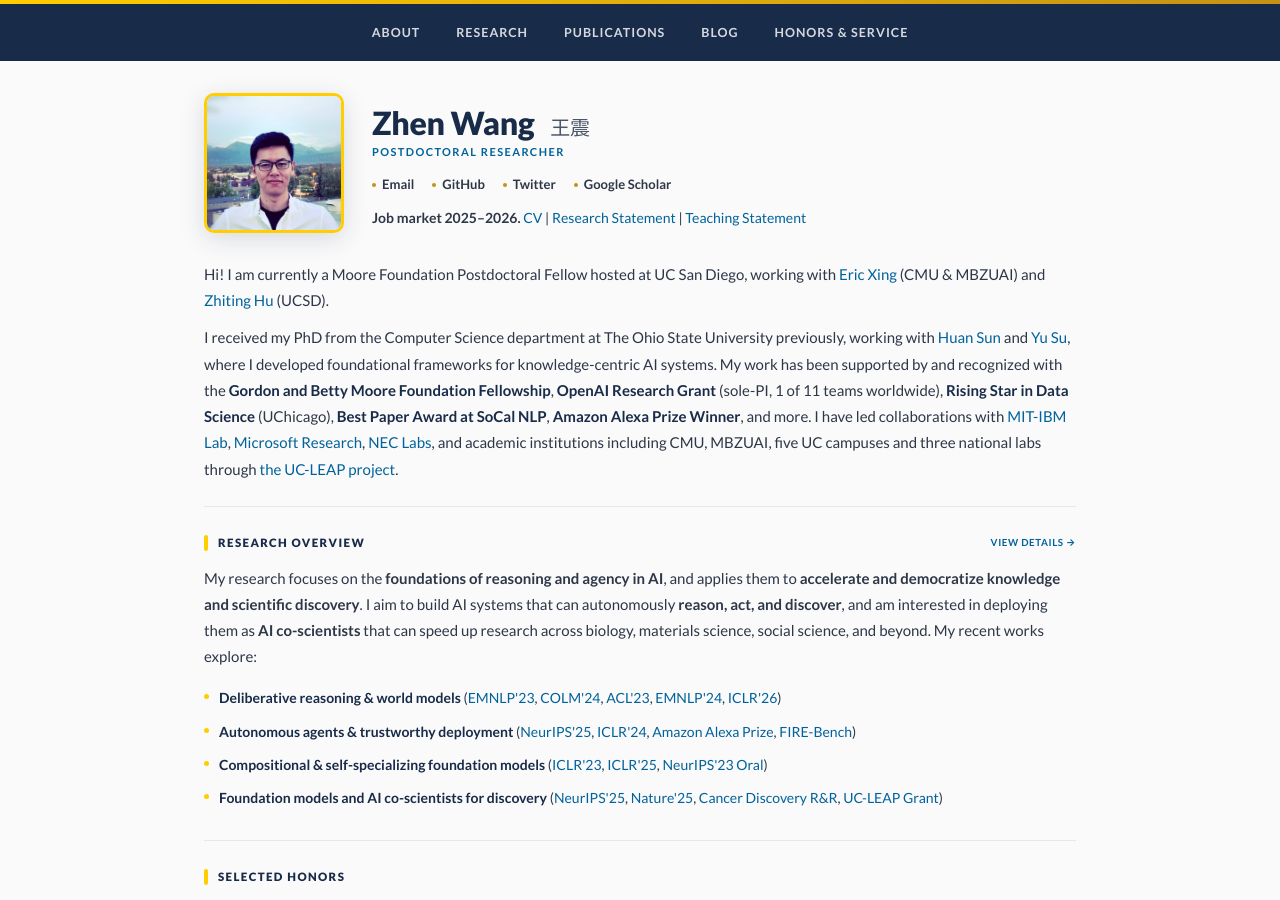
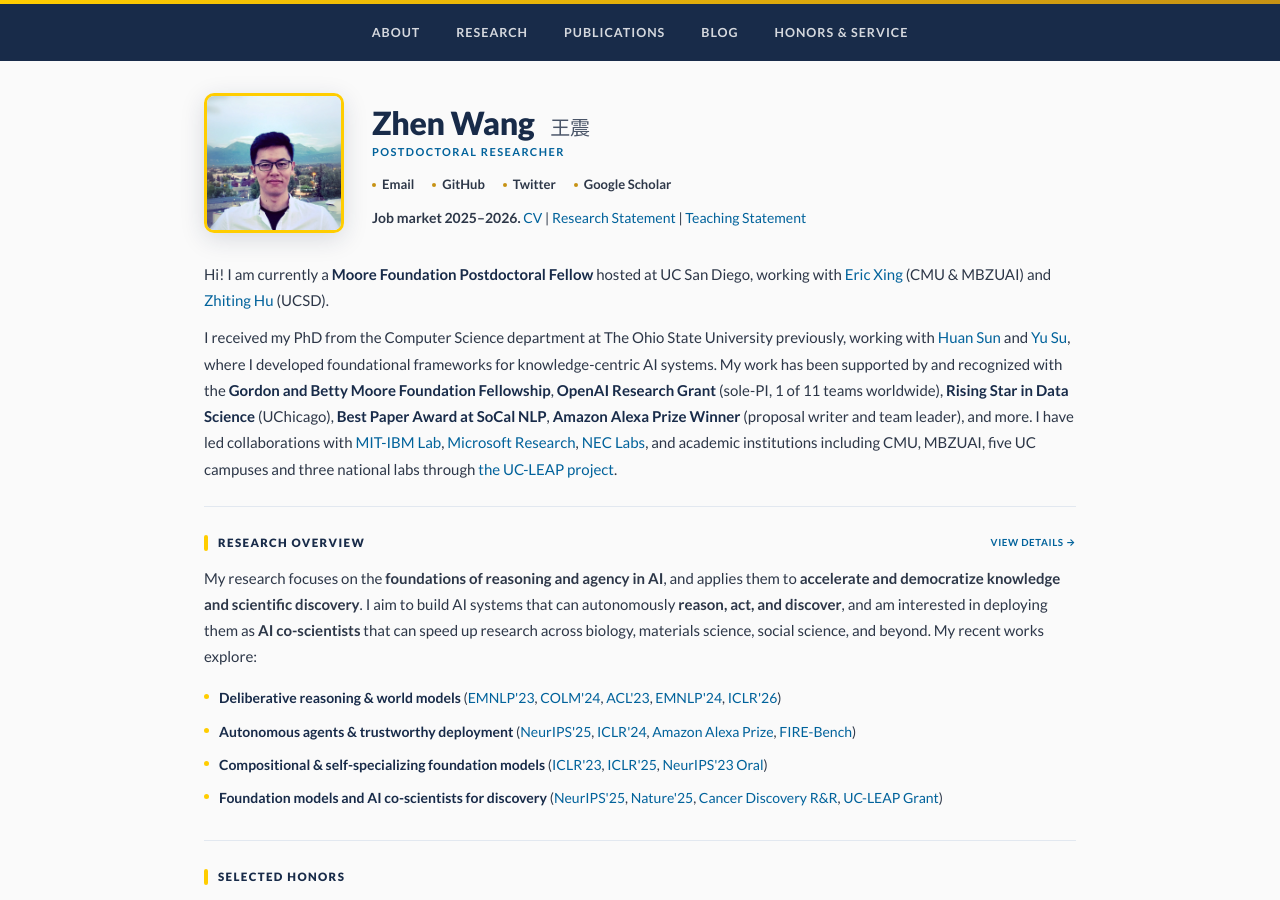
Before and after one commit to zhenwang9102/zhenwang9102.github.io, a Jekyll site: the page built from _posts/2019-06-02-venue.markdown, in a window 1280 px wide and 900 px high. Built offline with Jekyll 4.4.1, drawn with Linux system fonts in a browser that asks for light colours.

Commit message:
Enhance header bio with strong emphasis
Updated bio to emphasize fellowship and leadership roles.

```diff
--- a/_layouts/default.html
+++ b/_layouts/default.html
@@ -409,10 +409,10 @@
 
       <div class="header-bio">
         <p>
-          Hi! I am currently a Moore Foundation Postdoctoral Fellow hosted at UC San Diego, working with <a href="https://mbzuai.ac.ae/study/faculty/professor-eric-xing/">Eric Xing</a> (CMU & MBZUAI) and <a href="https://zhiting.ucsd.edu/">Zhiting Hu</a> (UCSD).
+          Hi! I am currently a <strong>Moore Foundation Postdoctoral Fellow</strong> hosted at UC San Diego, working with <a href="https://mbzuai.ac.ae/study/faculty/professor-eric-xing/">Eric Xing</a> (CMU & MBZUAI) and <a href="https://zhiting.ucsd.edu/">Zhiting Hu</a> (UCSD).
         </p>
         <p>
-          I received my PhD from the Computer Science department at The Ohio State University previously, working with <a href="https://u.osu.edu/ihudas/people/">Huan Sun</a> and <a>Yu Su</a>, where I developed foundational frameworks for knowledge-centric AI systems. My work has been supported by and recognized with the <strong>Gordon and Betty Moore Foundation Fellowship</strong>, <strong>OpenAI Research Grant</strong> (sole-PI, 1 of 11 teams worldwide), <strong>Rising Star in Data Science</strong> (UChicago), <strong>Best Paper Award at SoCal NLP</strong>, <strong>Amazon Alexa Prize Winner</strong>, and more. I have led collaborations with <a href="https://mitibmwatsonailab.mit.edu/">MIT-IBM Lab</a>, <a href="https://www.microsoft.com/en-us/research/lab/microsoft-research-redmond/">Microsoft Research</a>, <a href="https://www.nec-labs.com/">NEC Labs</a>, and academic institutions including CMU, MBZUAI, five UC campuses and three national labs through <a href="https://uc-leap.github.io/LEAP/people/">the UC-LEAP project</a>.
+          I received my PhD from the Computer Science department at The Ohio State University previously, working with <a href="https://u.osu.edu/ihudas/people/">Huan Sun</a> and <a>Yu Su</a>, where I developed foundational frameworks for knowledge-centric AI systems. My work has been supported by and recognized with the <strong>Gordon and Betty Moore Foundation Fellowship</strong>, <strong>OpenAI Research Grant</strong> (sole-PI, 1 of 11 teams worldwide), <strong>Rising Star in Data Science</strong> (UChicago), <strong>Best Paper Award at SoCal NLP</strong>, <strong>Amazon Alexa Prize Winner</strong> (proposal writer and team leader), and more. I have led collaborations with <a href="https://mitibmwatsonailab.mit.edu/">MIT-IBM Lab</a>, <a href="https://www.microsoft.com/en-us/research/lab/microsoft-research-redmond/">Microsoft Research</a>, <a href="https://www.nec-labs.com/">NEC Labs</a>, and academic institutions including CMU, MBZUAI, five UC campuses and three national labs through <a href="https://uc-leap.github.io/LEAP/people/">the UC-LEAP project</a>.
         </p>
       </div>
     </header>
```
